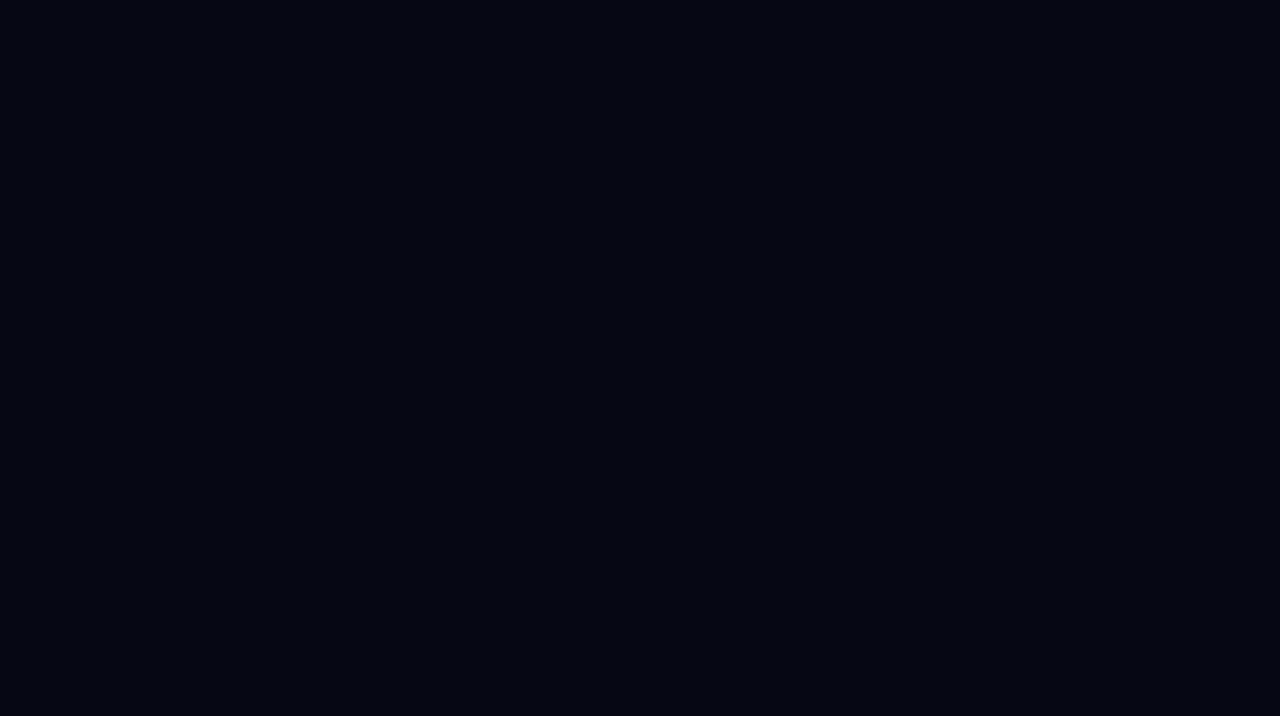
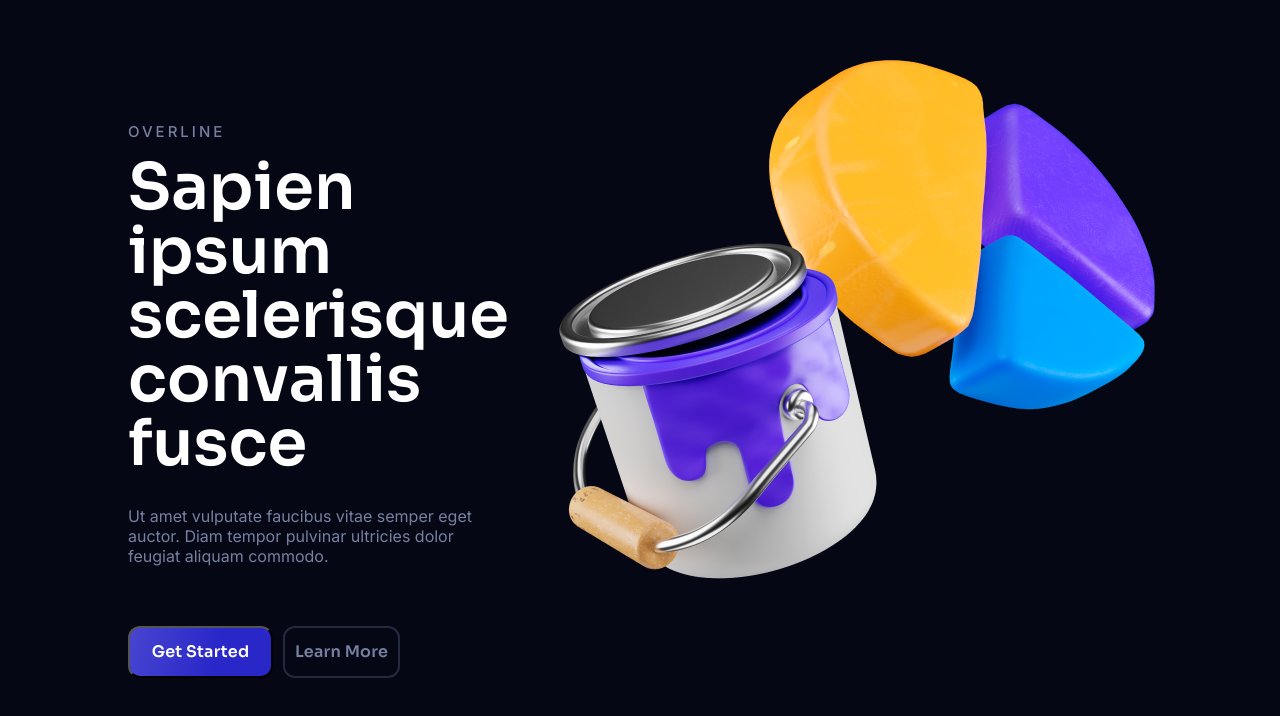
Before and after one commit to ViniSmith/l2-project, a React (Create React App) app in the folder questao2_site/nft_project/: page / in a window 1280 px wide. Shown: the part 1935-2651 px from the top of the page. Before the commit the page ends 1789 px from the top, so only its background shows below. Built offline with nearby package versions, Linux system fonts and the light colour scheme.

Commit message:
Criando o componente da seção de saiba mais

```diff
--- a/questao2_site/nft_project/src/App.js
+++ b/questao2_site/nft_project/src/App.js
@@ -1,6 +1,8 @@
 import React from 'react';
 import Header from './components/organisms/Header';
 import CardSection from './components/organisms/CardSection';
+import LearnMoreSection from './components/organisms/LearnMoreSection';
+
 
 function App() {
 
@@ -8,6 +10,7 @@ function App() {
     <div>
       <Header/>
       <CardSection/>
+      <LearnMoreSection/>
     </div>
   );
 }
--- /dev/null
+++ b/questao2_site/nft_project/src/components/organisms/LearnMoreSection/index.js
@@ -0,0 +1,29 @@
+import React from "react";
+import BlueButton from "../../atoms/buttons/BlueButton";
+import TransparentButton from "../../atoms/buttons/TransparentButton";
+import "./style.css";
+
+const LearnMoreSection = () => {
+    return (
+        <section className="learn-section">
+            <div className="learn-content">
+                <div className="text-content">
+                    <h3 className="subtitle subtitle-uppercase subtitle-learn">Overline</h3>
+                    <h2 className="learn-title">Sapien ipsum scelerisque convallis fusce</h2>
+                    <p>Ut amet vulputate faucibus vitae semper eget auctor.
+                        Diam tempor pulvinar ultricies dolor feugiat aliquam commodo.</p>
+                    <div className="buttons-learn">
+                        <BlueButton text={"Get Started"}/>
+                        <TransparentButton text={"Learn More"}/>
+                    </div>
+                </div>
+                <div className="img-content">
+                    <img src="/images/img-learn-section.png" alt="learn more"></img>
+                </div>
+
+            </div>
+        </section>
+    )
+}
+
+export default LearnMoreSection
--- /dev/null
+++ b/questao2_site/nft_project/src/components/organisms/LearnMoreSection/style.css
@@ -0,0 +1,49 @@
+.learn-section {
+    width: 100vw;
+    height: 100vh;
+    margin-top: 100px;
+}
+.learn-content {
+    display: grid;
+    grid-template-areas:
+    "text image";
+    grid-template-columns: 1fr 1fr;
+    margin: 150px 10vw 200px 10vw;
+}
+
+.text-content {
+    text-align: left;
+    grid-area: text;
+    margin-top: 120px;
+}
+
+.text-content p{
+    margin-top: 30px;
+    font-family: 'Inter';
+    font-weight: 400;
+    color: #7780A1;
+    font-size: 1rem;
+}
+
+
+.img-content {
+    grid-area: image;
+}
+
+.learn-title {
+    display: block;
+    color: white;
+    font-size: 4rem;
+    line-height: 100%;
+}
+
+.subtitle-learn {
+    margin-bottom: 15px;
+    font-weight: 500;
+}
+
+.buttons-learn{
+    margin-top: 60px;
+    display: flex;
+    gap: 10px;
+}
--- a/questao2_site/nft_project/src/style.css
+++ b/questao2_site/nft_project/src/style.css
@@ -1,5 +1,6 @@
 @import url('https://fonts.googleapis.com/css2?family=Sora:wght@600&display=swap');
 @import url('https://fonts.googleapis.com/css2?family=Inter:wght@400;500&family=Sora:wght@600&display=swap');
+@import url('https://fonts.googleapis.com/css2?family=Inter:wght@500&family=Sora:wght@600&display=swap');
 
 html, body, div, span, applet, object, iframe,
 h1, h2, h3, h4, h5, h6, p, blockquote, pre,
```
Also changed, not shown: questao2_site/nft_project/public/images/img-learn-section.png (added).
